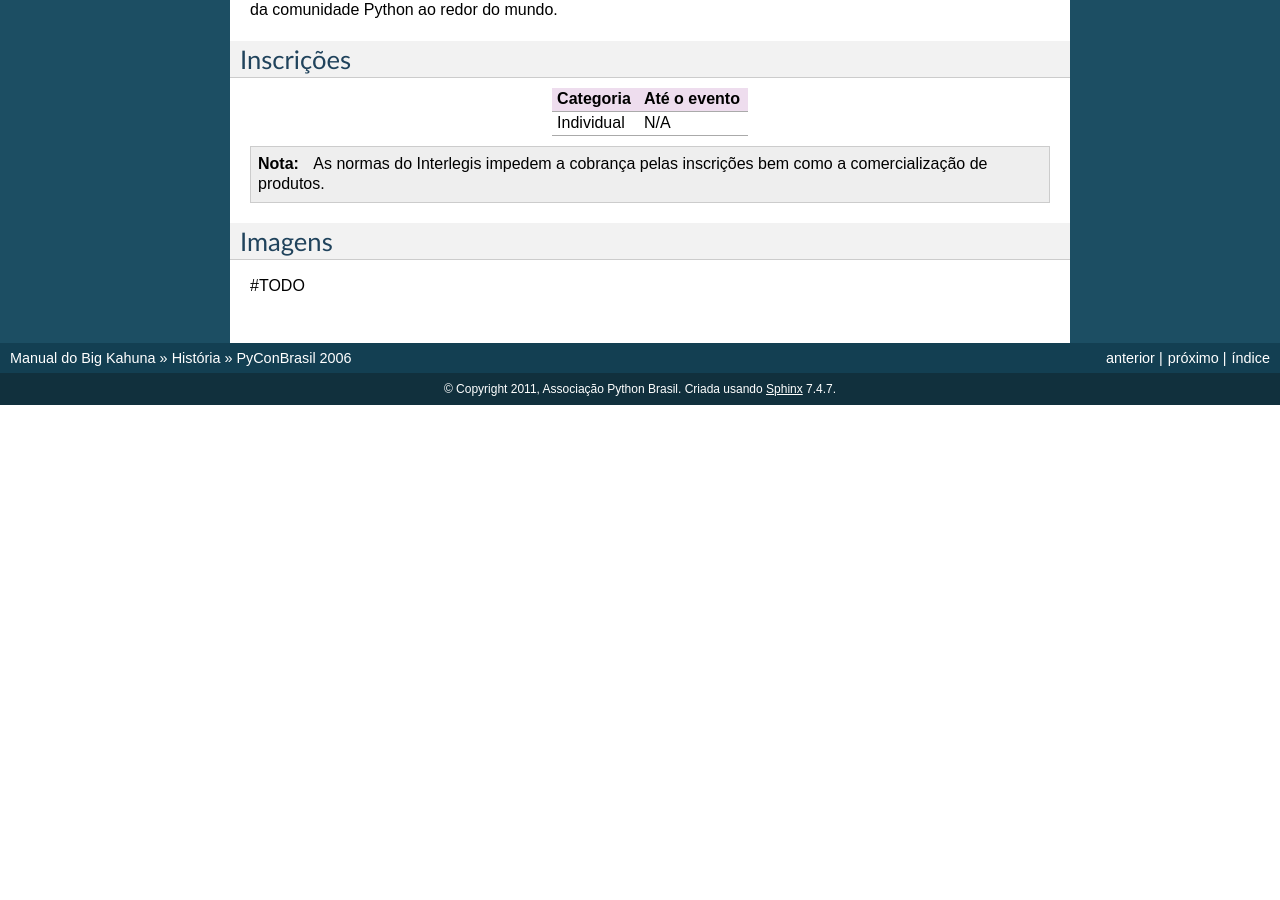
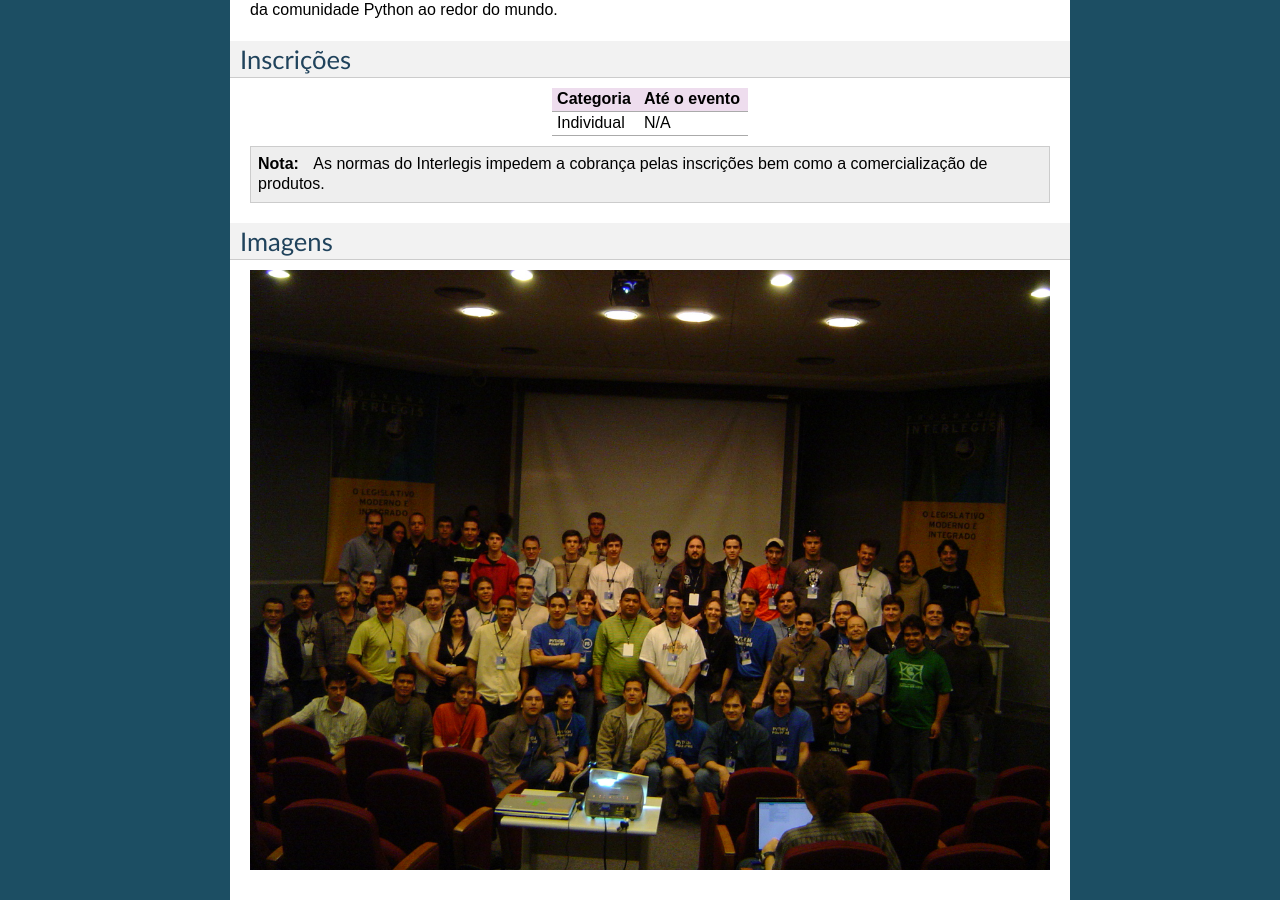
Before and after one commit to pythonbrasil/manual, a Sphinx documentation site: the page built from source/historia/pyconbrasil2.txt, in a window 1280 px wide and 900 px high, scrolled down 746 px. Built offline with Sphinx 7.4.7, drawn with Linux system fonts in a browser that asks for light colours; before the commit the page ends 1151 px from its top, so only the background shows below that.

Commit message:
adicionando imagens de conferências antigas

```diff
--- a/source/historia/pyconbrasil.txt
+++ b/source/historia/pyconbrasil.txt
@@ -83,3 +83,5 @@ Imagens do evento
 .. image:: ../imagens/senra.jpg
 
 .. image:: ../imagens/pyconday.jpg
+
+.. image:: ../imagens/pythonbrasil-1.jpg
--- a/source/historia/pyconbrasil2.txt
+++ b/source/historia/pyconbrasil2.txt
@@ -68,4 +68,4 @@ Inscrições
 Imagens
 ---------
 
-#TODO
+.. image:: ../imagens/pythonbrasil-2.jpg
--- a/source/historia/pyconbrasil3.txt
+++ b/source/historia/pyconbrasil3.txt
@@ -98,4 +98,4 @@ Patrocinadores
 Imagens
 ---------
 
-#TODO
+.. image:: ../imagens/pythonbrasil-3.jpg
--- a/source/historia/pythonbrasil5.txt
+++ b/source/historia/pythonbrasil5.txt
@@ -113,4 +113,4 @@ Apoiadores
 Imagens
 ---------
 
-#TODO
+.. image:: ../imagens/pythonbrasil-5.jpg
```
Also changed, not shown: source/imagens/pythonbrasil-1.jpg (added), source/imagens/pythonbrasil-2.jpg (added), source/imagens/pythonbrasil-3.jpg (added), 1 other file.
